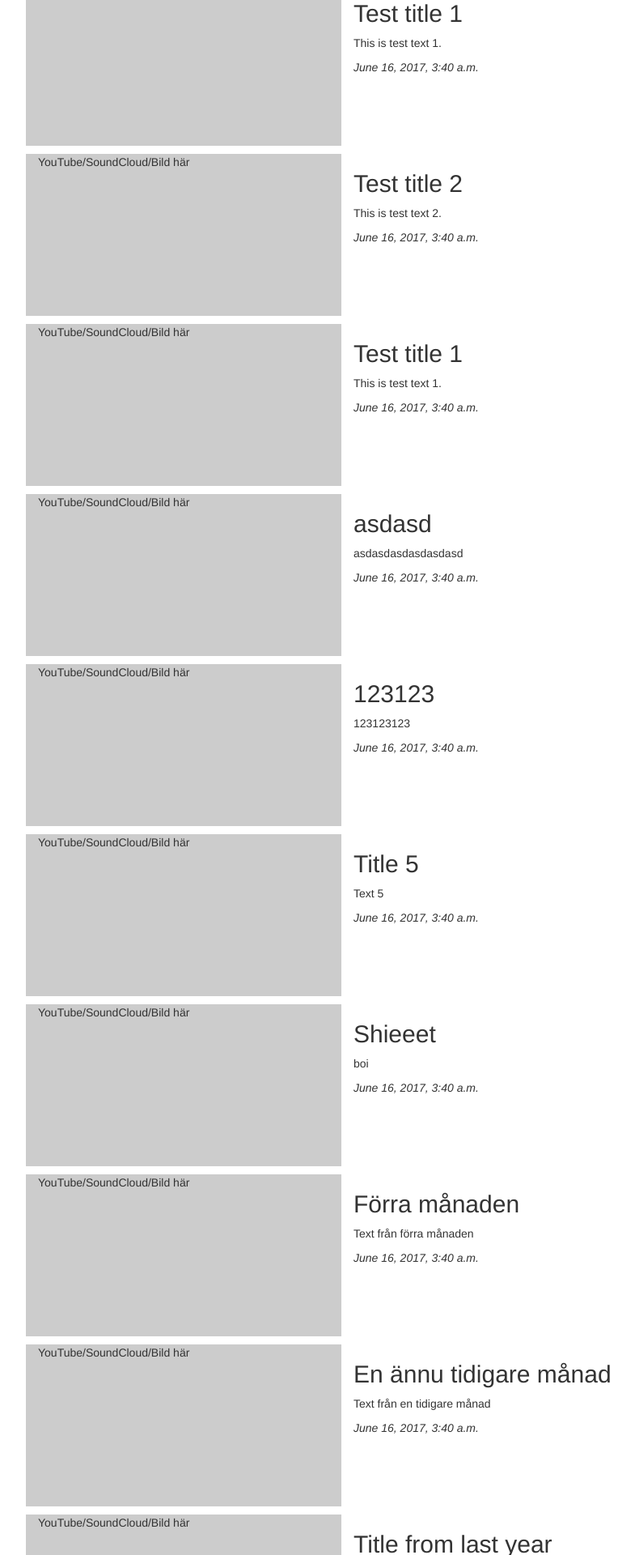
After one commit to simontollstern/Adustio, a Django app: page /blog/2017/ in a window 1280 px wide. The commit adds this page. Shown: the part 320-2240 px from the top of the page at 81% size, without its empty margins (218-1003 px from the left). Run offline with Django 3.2, Linux system fonts and the light colour scheme; data comes from the database, SQL or seed files in the repository; both versions use the stored data as it was after the commit; some libraries are stand-ins or nearby versions.

Commit message:
URLS, post date, database columns
Created URLs to display blog posts from specific year, month and day.
Added option to specify date when adding post.
Added some columns to the Post tabel in the database

```diff
--- a/Adustio/settings.py
+++ b/Adustio/settings.py
@@ -114,7 +114,8 @@ AUTH_PASSWORD_VALIDATORS = [
 
 LANGUAGE_CODE = 'en-us'
 
-TIME_ZONE = 'Europe/Stockholm'
+#TIME_ZONE = 'Europe/Stockholm'
+TIME_ZONE = 'UTC'
 
 USE_I18N = True
 
@@ -130,3 +131,5 @@ STATIC_URL = '/static/'
 STATICFILES_DIRS = [
     os.path.join(BASE_DIR, 'static')
 ]
+
+#LOGIN_URL = '/accounts/adminpanel/'
--- a/Adustio/urls.py
+++ b/Adustio/urls.py
@@ -20,4 +20,5 @@ from Blog.views import index
 urlpatterns = [
     url(r'^$', index, name='index'),
     url(r'^', include('Login.urls')),
+    url(r'^', include('Blog.urls')),
 ]
--- a/Blog/models.py
+++ b/Blog/models.py
@@ -1,5 +1,6 @@
 from django.db import models
 import datetime
+from django.utils import timezone
 
 # Create your models here.
 
@@ -8,7 +9,10 @@ class Post(models.Model):
     # The rows, more will be added later
     title = models.CharField(max_length=150)
     text = models.CharField(max_length=15000)
-    date = models.DateTimeField(default=datetime.datetime.now())
+    date = models.DateTimeField(default=timezone.now())
+    #date = models.DateField(default=datetime.datetime.now().date())
+    #time = models.TimeField(default=datetime.datetime.now().time())
+    #pinned = models.IntegerField(default=0)
 
     def __str__(self):
         return self.title
--- /dev/null
+++ b/Blog/templates/post.html
@@ -0,0 +1,16 @@
+  {% include '_header.html' %}
+  <div class="container">
+    {% for post in postDates %}
+      <div class="row" style="margin-bottom:10px">
+        <div class="col-sm-4 col-sm-offset-2" style="background-color:#ccc;height:200px;">
+          <p>YouTube/SoundCloud/Bild här</p>
+        </div>
+        <div class="col-sm-4">
+          <h2>{{ post.title }}</h2>
+          <p>{{ post.text }}</p>
+          <i>{{ post.date }}</i>
+        </div>
+      </div>
+    {% endfor %}
+  </div>
+{% include '_footer.html' %}
--- /dev/null
+++ b/Blog/urls.py
@@ -0,0 +1,8 @@
+from django.conf.urls import url, include
+from Blog.views import post_year, post_month, post_day
+
+urlpatterns = [
+    url(r'^blog/(?P<year>[0-9]+)/$', post_year),
+    url(r'^blog/(?P<year>[0-9]+)/(?P<month>[0-9]+)/$', post_month),
+    url(r'^blog/(?P<year>[0-9]+)/(?P<month>[0-9]+)/(?P<day>[0-9]+)/$', post_day)
+]
--- a/Blog/views.py
+++ b/Blog/views.py
@@ -1,10 +1,34 @@
-from django.shortcuts import render, HttpResponse
-from .models import Post
+from django.shortcuts import render, render_to_response, HttpResponse
+from Blog.models import Post
+from datetime import datetime
+from django.utils import timezone
 
 # Create your views here.
 
 # Returns blog post data from the database as a string
 def index(request):
+    months = []
+    for m in Post.objects.all().order_by('-date'):
+        if m.date.strftime("%B%y") not in months:
+            months.append(m.date.strftime("%B%y"))
     return render(request, 'index.html', {
-        'posts': Post.objects.all()
+        'posts': Post.objects.all().order_by('-date'),
+        'months': months,
     })
+
+# For viewing all posts from a specific year entered in the URL
+def post_year(request, year):
+    #datetime_object = datetime.strptime('2016-08-02 10:14:00.000000', '%Y-%m-%d %H:%M:%S.%f')
+    return render(request, 'post.html', {
+        'postDates': Post.objects.filter(date__year=year).order_by('-date')
+    })
+# For viewing all posts from a specific year and month entered in the URL
+def post_month(request, year, month):
+    return render(request, 'post.html', {
+        'postDates': Post.objects.filter(date__year=year, date__month=month).order_by('-date')
+    })
+# For viewing all posts from a specific year, month and date entered in the URL
+def post_day(request, year, month, day):
+    return render(request, 'post.html', {
+        'postDates': Post.objects.filter(date__year=year, date__month=month, date__day=day).order_by('-date')
+    })
--- a/Login/forms.py
+++ b/Login/forms.py
@@ -3,3 +3,4 @@ from django import forms
 class PostForm(forms.Form):
     title = forms.CharField(label='Title', max_length=150)
     text = forms.CharField(label='Text', max_length=15000)
+    date = forms.DateField(label='Date')
--- a/Login/templates/adminpanel.html
+++ b/Login/templates/adminpanel.html
@@ -5,6 +5,8 @@
 <h5>Great success</h5>
 
 <p><a href="/accounts/addpost/">Add Post</a></p>
+<p><a href="/accounts/editpost/">Edit Post</a></p>
+<p><a href="/accounts/deletepost/">Delete Post</a></p>
 <p><a href="/accounts/logout/">Logout</a></p>
 
 {% endblock %}
--- a/Login/urls.py
+++ b/Login/urls.py
@@ -1,14 +1,13 @@
 from django.conf.urls import url, include
 from django.contrib import admin
-from Login.views import login, auth_view, loggedin, invalid_login, logout, addPost, addPostAuth
+from Login.views import login, login_auth, loggedin, invalid_login, logout, addPost, addPostAuth
 
 urlpatterns = [
     url(r'^accounts/login/$', login),
-    url(r'^accounts/auth/$', auth_view),
+    url(r'^accounts/auth/$', login_auth),
     url(r'^accounts/logout/$', logout),
     url(r'^accounts/adminpanel/$', loggedin),
     url(r'^accounts/invalid/$', invalid_login),
-    #url(r'^accounts/adminpanel/$', admin),
     url(r'^accounts/addpost/$', addPost),
     url(r'^accounts/addpost/auth$', addPostAuth)
 ]
```
Also changed, not shown: Blog/templates/index - Copy.html (added, +12 -0 lines), Login/views.py (+7 -3 lines), Blog/migrations/0005_auto_20170615_2346.py (added), Blog/migrations/0006_auto_20170616_0306.py (added), Blog/migrations/0007_auto_20170616_0308.py (added), Blog/migrations/0008_auto_20170616_0309.py (added), Blog/migrations/0009_auto_20170616_0310.py (added), Blog/migrations/0010_auto_20170616_0328.py (added), Blog/migrations/0011_auto_20170616_0340.py (added), Blog/migrations/0012_auto_20170616_0341.py (added), db.sqlite3.
